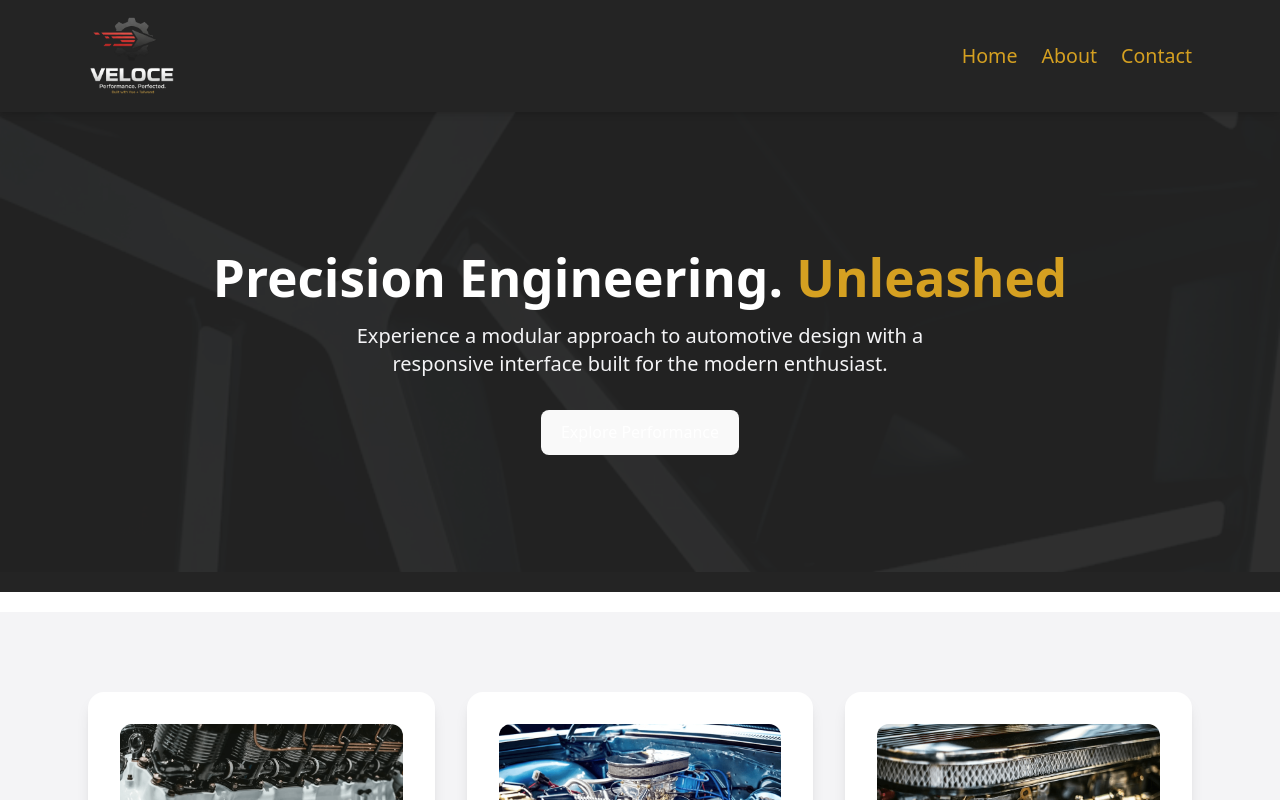
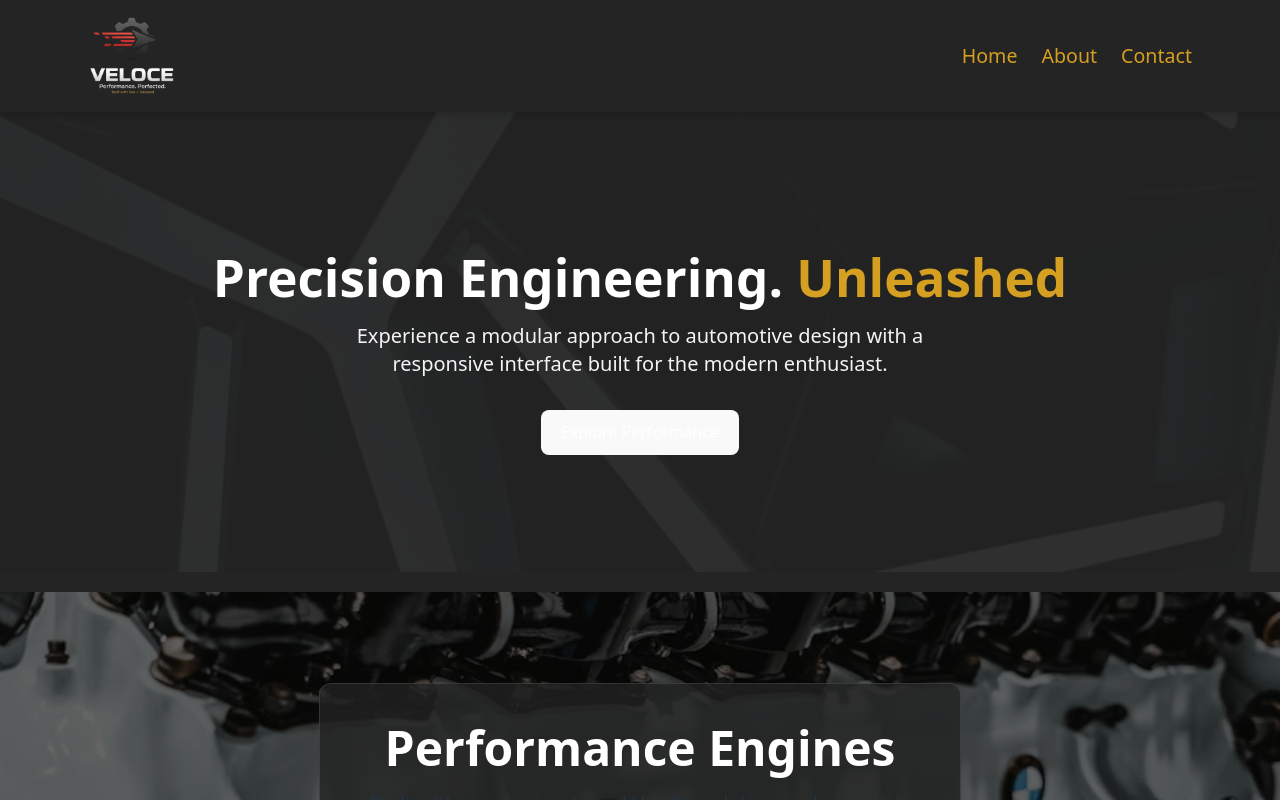
Before and after one commit to succeedhost-com/racing-team, a Vue app: page / in a window 1280 px wide. Shown: the top 800 px of the page. Built offline with nearby package versions, Linux system fonts and the light colour scheme; the HTML template or start-up script is replaced by a standard one.

Commit message:
legacy vite

```diff
--- a/src/App.vue
+++ b/src/App.vue
@@ -97,7 +97,7 @@ const closeMenu = () => {
   </button>
 </section>
 
-    <!--HeroSwiper v-if="route.path === '/'" /-->
+    <HeroSwiper v-if="route.path === '/'" />
 
     <section v-if="$route.path === '/'" id="hero-live" class="flex flex-col items-center justify-center text-center px-6 mb-5 bg-[var(--color-carbon)] text-[var(--color-platinum)]">
 
```
